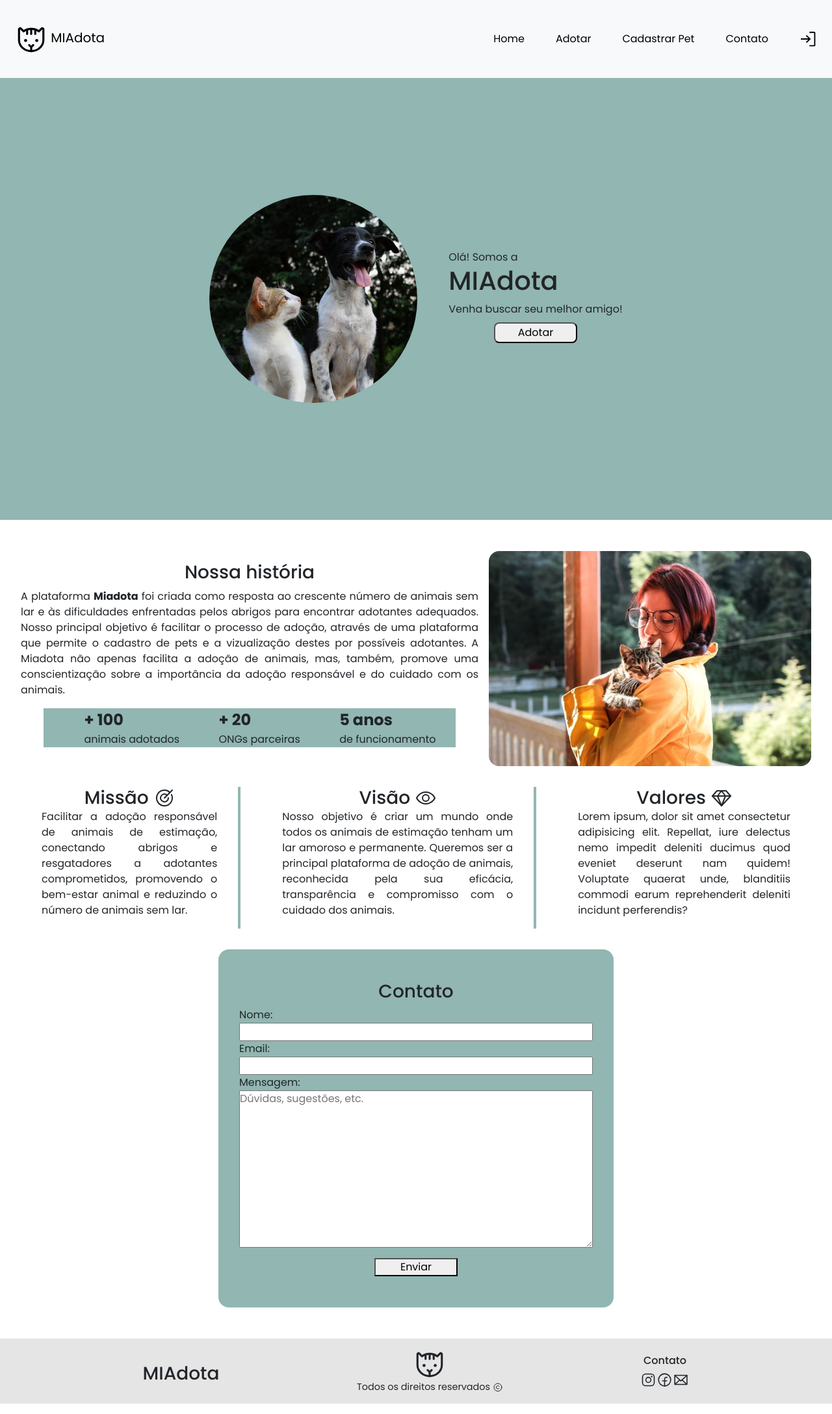
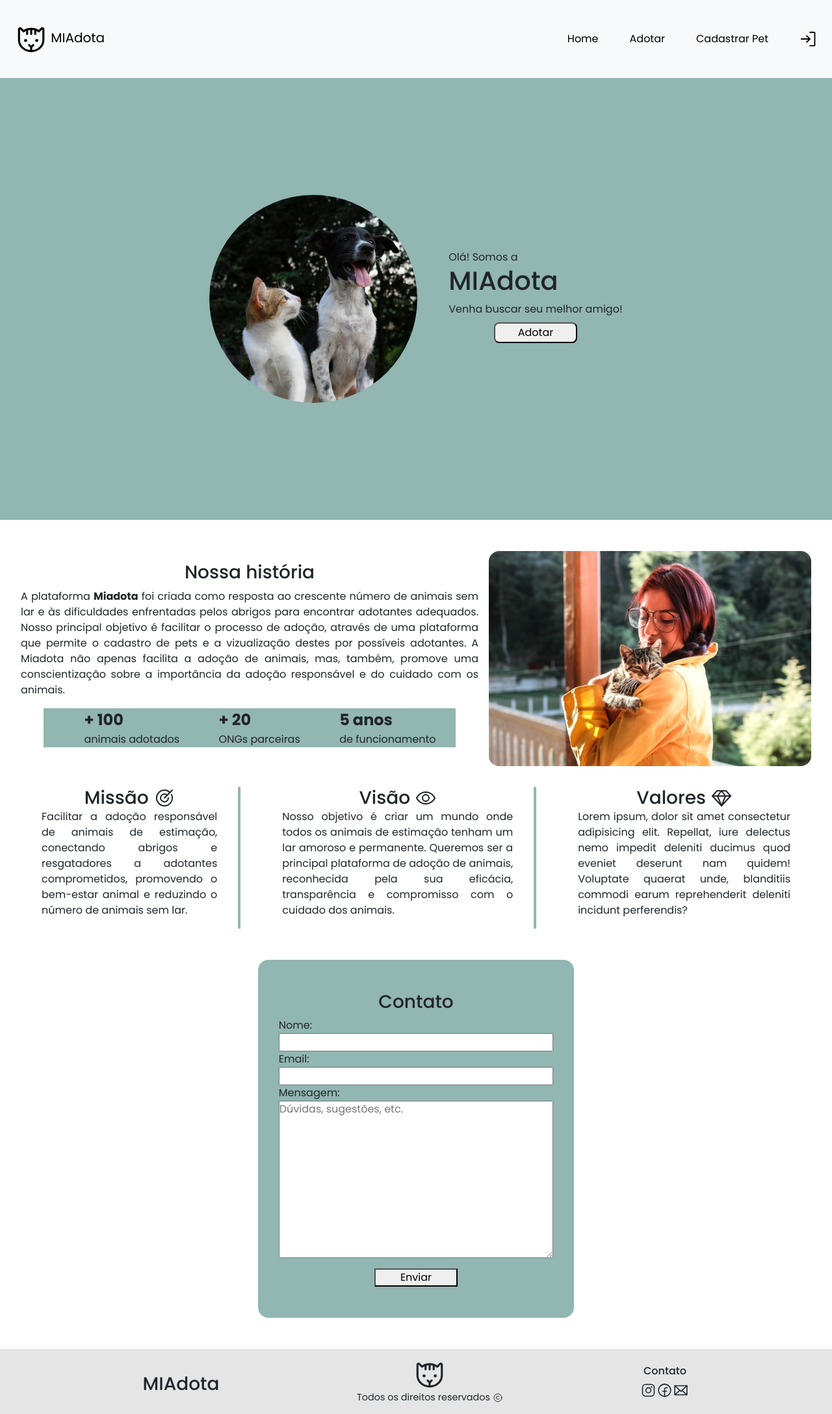
Before and after one commit to nandacoimbra/miadota, a React (Vite) app: page / in a window 1280 px wide. Shown: the whole page at 65% size. Built offline with nearby package versions, Linux system fonts and the light colour scheme.

Commit message:
style: form contato

```diff
--- a/src/App.jsx
+++ b/src/App.jsx
@@ -80,7 +80,7 @@ export function App() {
           <Route path='/cadastro' element={
             <section>
 
-              <h3>Cadastro de pet</h3>
+              <h3 className='home-title'>Cadastro de pet</h3>
               <CadastroPet logged={logged} onSubmit={addPet} />
             </section>
           }
--- a/src/components/Contato.css
+++ b/src/components/Contato.css
@@ -8,12 +8,14 @@
 }
 
 .contact-us form{
-    width: 50%;
+    width: 40%;
     padding: 2rem;
+    margin-top: 1rem;
     border-radius: 1rem;
     display: flex;
     flex-direction: column;
     justify-content: center;
+
     background-color: #92B6B1;
 
 }
--- a/src/components/Navbar.css
+++ b/src/components/Navbar.css
@@ -36,7 +36,7 @@
     color: black !important;
 }
 .nav-link:hover {
-    color: grey !important;
+    color: var(--btn-green) !important;
     text-decoration: underline;
     /* espaçamento entre texto underline */
     text-underline-offset: 1rem;
--- a/src/components/Navbar.jsx
+++ b/src/components/Navbar.jsx
@@ -33,9 +33,9 @@ export default function Navbar() {
                             <li className="nav-item">
                                 <Link to='/cadastro' className="nav-link" onClick={()=>setHamburgerOn(false)}>Cadastrar Pet</Link>
                             </li>
-                            <li className="nav-item">
+                            {/* <li className="nav-item">
                                 <Link to='/' className="nav-link" onClick={()=>setHamburgerOn(false)}>Contato</Link>
-                            </li>
+                            </li> */}
                             <li className="nav-item">
                                 <Link to='/login'className="nav-link " onClick={()=>setHamburgerOn(false)}><SignIn size={30} alt='Entrar'/></Link>
 
```
Also changed, not shown: src/App.css (+2 -9 lines).
